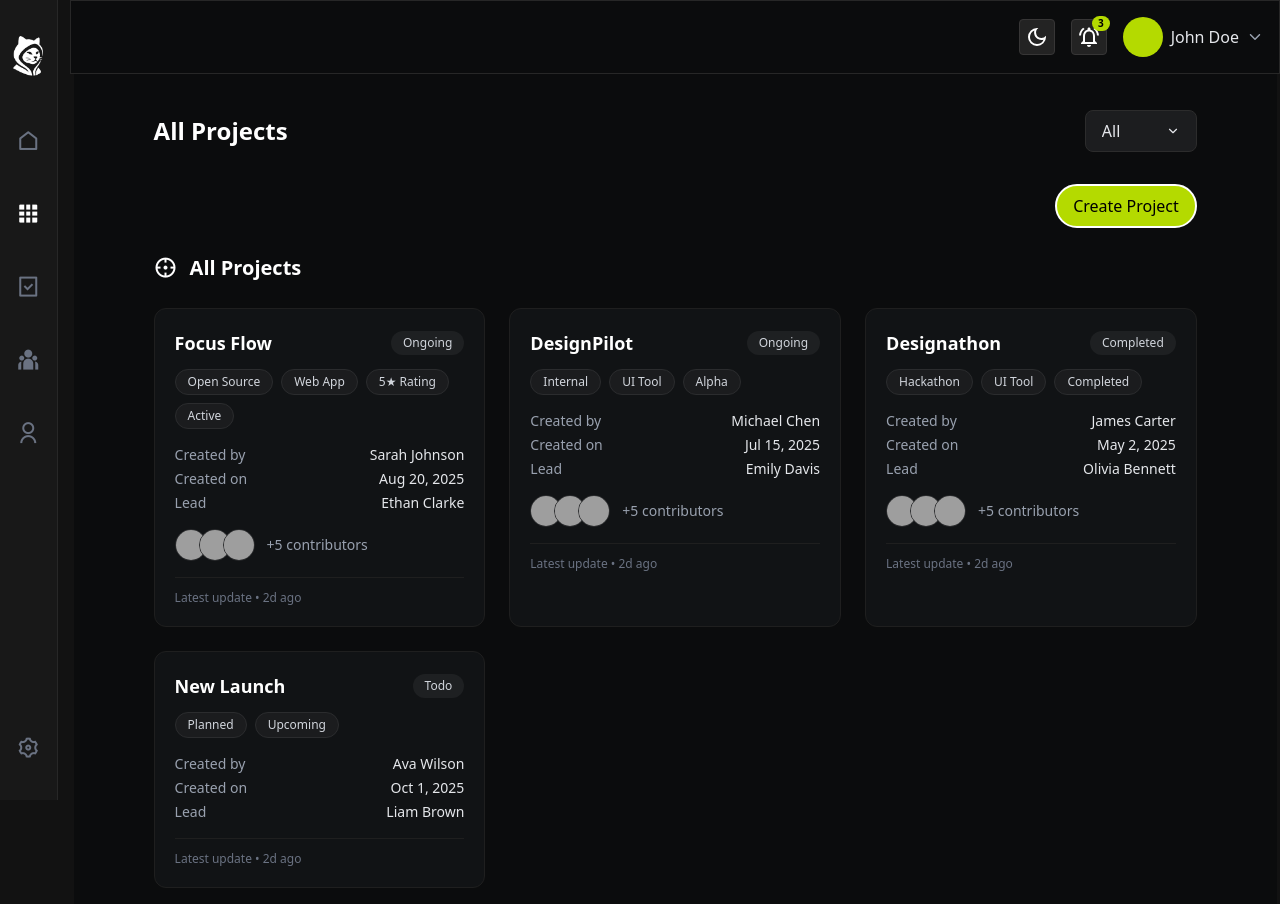
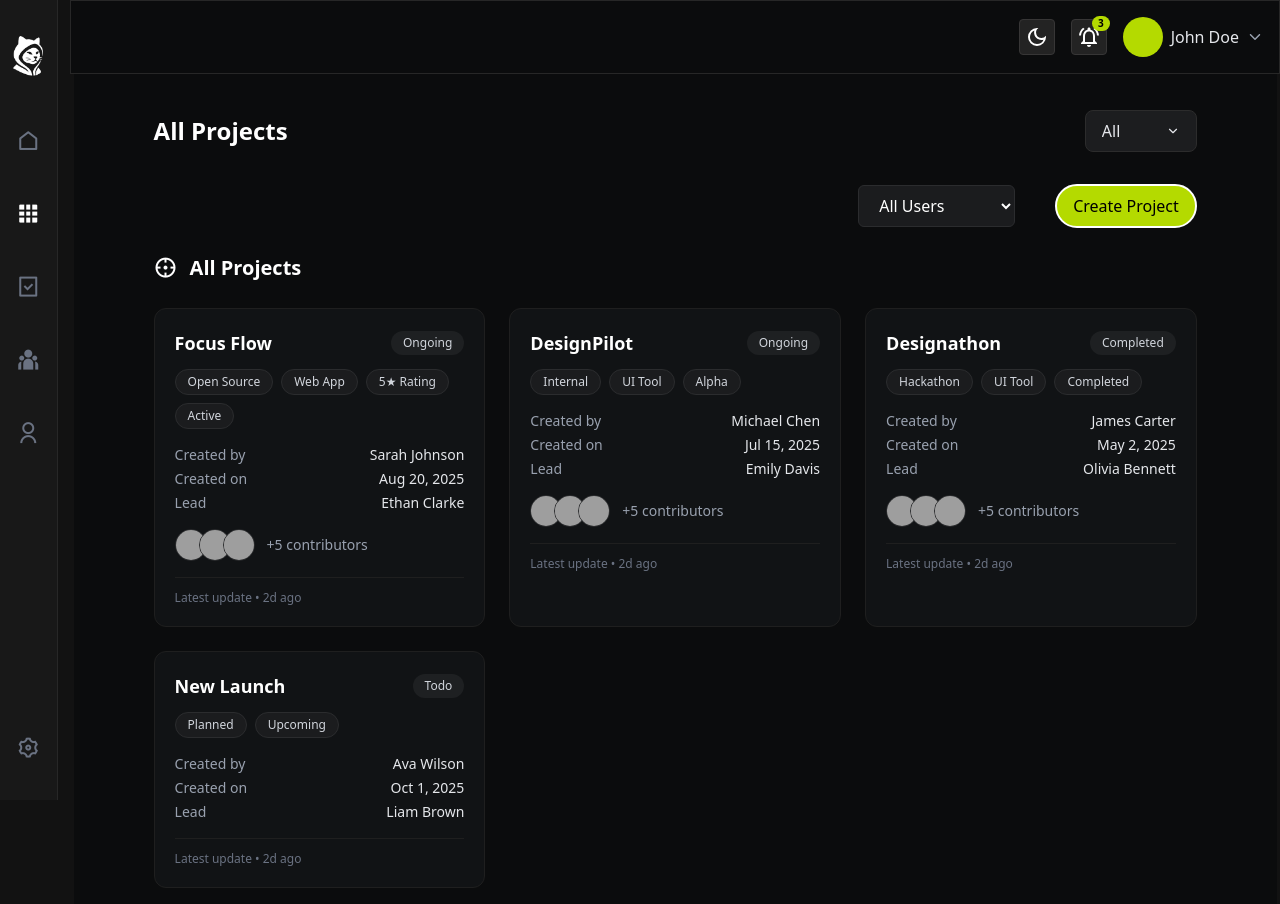
Before and after one commit to SheryiansResearchClub/SRC_Platform, a React (Vite) app in the folder client/: page /app/projects in a window 1280 px wide. Shown: the top 904 px of the page. Built offline with nearby package versions, Linux system fonts and the light colour scheme; grey boxes are pictures that could not be loaded.

Commit message:
apoorva/AllProjectsPage

```diff
--- a/client/src/features/AllProjects/ProjectPage.jsx
+++ b/client/src/features/AllProjects/ProjectPage.jsx
@@ -11,15 +11,40 @@ export default function ProjectsPage() {
   const [projects, setProjects] = useState(initialProjects || []);
   const statusOptions = ["All", "Ongoing", "Completed", "Todo"];
   const [selectedStatus, setSelectedStatus] = useState("All");
+  const [selectedUser, setSelectedUser] = useState("All Users");
+
+  // This would eventually come from backend (via auth API / Redux)
+  const currentUser = {
+    name: "Riya Infinity",
+    role: "admin", // or "member"
+  };
+
+  // Example list of users (in real app, fetched from backend)
+  const allUsers = [
+    "All Users",
+    "Riya Infinity",
+    "Aarav Patel",
+    "Neha Sharma",
+    "Vikram Singh",
+    "Tanya Verma",
+  ];
 
   useEffect(() => {
     if (initialProjects) setProjects(initialProjects);
   }, [initialProjects]);
 
-  const filtered =
-    selectedStatus === "All"
-      ? projects
-      : projects.filter((p) => p.status === selectedStatus);
+  const filtered = projects.filter((p) => {
+    const statusMatch =
+      selectedStatus === "All" || p.status === selectedStatus;
+
+    const userMatch =
+      selectedUser === "All Users" ||
+      p.createdBy === selectedUser ||
+      p.members?.includes(selectedUser) ||
+      p.leads?.includes(selectedUser);
+
+    return statusMatch && userMatch;
+  });
 
   if (loading === "pending")
     return (
@@ -37,18 +62,37 @@ export default function ProjectsPage() {
 
   return (
     <div className="px-20 py-10 bg-[#0B0C0D] min-h-screen ml-[-3vw] mt-[-6.5vh] mr-[-1vw] mb-[-8vh]">
+      {/* Header */}
       <HeaderRow
         selectedStatus={selectedStatus}
         setSelectedStatus={setSelectedStatus}
         statusOptions={statusOptions}
       />
 
-      <div className="flex justify-end mb-6">
-        <CreateProjectButton setProjects={setProjects} />
-      </div>
+      {/* Admin-only controls */}
+      {currentUser.role === "admin" && (
+        <div className="flex justify-end gap-10 items-center mb-6">
+          {/* All Users Dropdown */}
+          <div className="relative">
+            <select
+              value={selectedUser}
+              onChange={(e) => setSelectedUser(e.target.value)}
+              className="bg-[#1b1c1e] text-white px-4 py-2 rounded-md border border-[#2b2c2e]"
+            >
+              {allUsers.map((user) => (
+                <option key={user} value={user}>
+                  {user}
+                </option>
+              ))}
+            </select>
+          </div>
 
+          {/* Create Project Button */}
+          <CreateProjectButton setProjects={setProjects} />
+        </div>
+      )}
 
-<ProjectSection selectedStatus={selectedStatus} />
+      <ProjectSection selectedStatus={selectedStatus} />
 
       <div className="grid grid-cols-1 sm:grid-cols-2 xl:grid-cols-3 gap-6">
         {filtered.map((project, i) => (
--- a/client/src/features/AllProjects/api/projectMockApi.js
+++ b/client/src/features/AllProjects/api/projectMockApi.js
@@ -1,6 +1,7 @@
 // This mocks a network request
 const mockProjects = [
   {
+    id: 1,
     status: "Ongoing",
     title: "Focus Flow",
     tags: ["Open Source", "Web App", "5★ Rating", "Active"],
@@ -14,6 +15,7 @@ const mockProjects = [
     ],
   },
   {
+    id: 2,
     status: "Ongoing",
     title: "DesignPilot",
     tags: ["Internal", "UI Tool", "Alpha"],
@@ -27,6 +29,7 @@ const mockProjects = [
     ],
   },
   {
+    id: 3,
     status: "Completed",
     title: "Designathon",
     tags: ["Hackathon", "UI Tool", "Completed"],
@@ -40,6 +43,7 @@ const mockProjects = [
     ],
   },
   {
+    id: 4,
     status: "Todo",
     title: "New Launch",
     tags: ["Planned", "Upcoming"],
@@ -56,7 +60,6 @@ const mockProjects = [
  */
 export const fetchProjectsApi = () => {
   return new Promise((resolve) => {
-    // Simulate a 500ms network delay
     setTimeout(() => {
       resolve(mockProjects);
     }, 500);
--- a/client/src/features/AllProjects/components/HeaderRow.jsx
+++ b/client/src/features/AllProjects/components/HeaderRow.jsx
@@ -7,7 +7,7 @@ export default function HeaderRow({
   selectedStatus,
   setSelectedStatus,
   statusOptions,
-  userRole = "admin", // pass actual role from context or props later
+  userRole = "member", // pass actual role from context or props later
 }) {
   const canCreateProject = checkPermission(userRole, "canCreateProject");
 
--- a/client/src/features/AllProjects/components/ProjectCard.jsx
+++ b/client/src/features/AllProjects/components/ProjectCard.jsx
@@ -1,12 +1,22 @@
 import React from "react";
+import { useNavigate } from "react-router-dom";
 
 export default function ProjectCard({ project }) {
+  const navigate = useNavigate();
+
   const addImageFallback = (e) => {
     e.currentTarget.src = "https://placehold.co/40x40/555/fff?text=ERR";
   };
 
+  const handleClick = () => {
+    navigate(`/app/project/${project.id}`);
+  };
+
   return (
-        <div className="bg-[#111315] rounded-xl border border-[#1f1f1f] p-5 hover:bg-[#181a1c] transition-colors">
+    <div
+      onClick={handleClick}
+      className="bg-[#111315] rounded-xl border border-[#1f1f1f] p-5 hover:bg-[#181a1c] transition-colors cursor-pointer"
+    >
       <div className="flex items-center justify-between mb-3">
         <h3 className="text-lg font-semibold text-white">{project.title}</h3>
         <span className="text-xs bg-[#1e2022] text-gray-300 px-3 py-1 rounded-full">
@@ -40,8 +50,6 @@ export default function ProjectCard({ project }) {
         </div>
       </div>
 
-
-
       {project.contributors?.length > 0 && (
         <div className="flex items-center gap-3 mb-4">
           <div className="flex -space-x-2">
```
Lines whose indentation alone changed are shown as unchanged.
